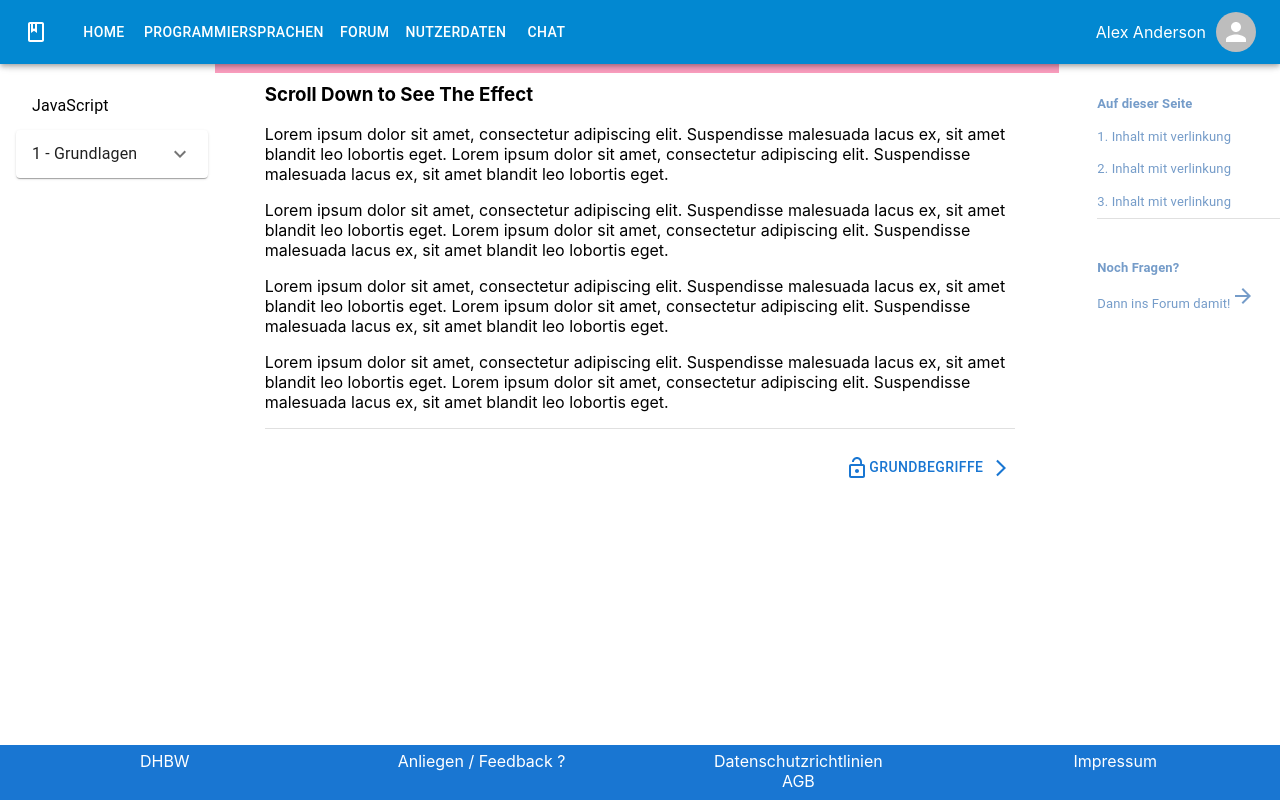
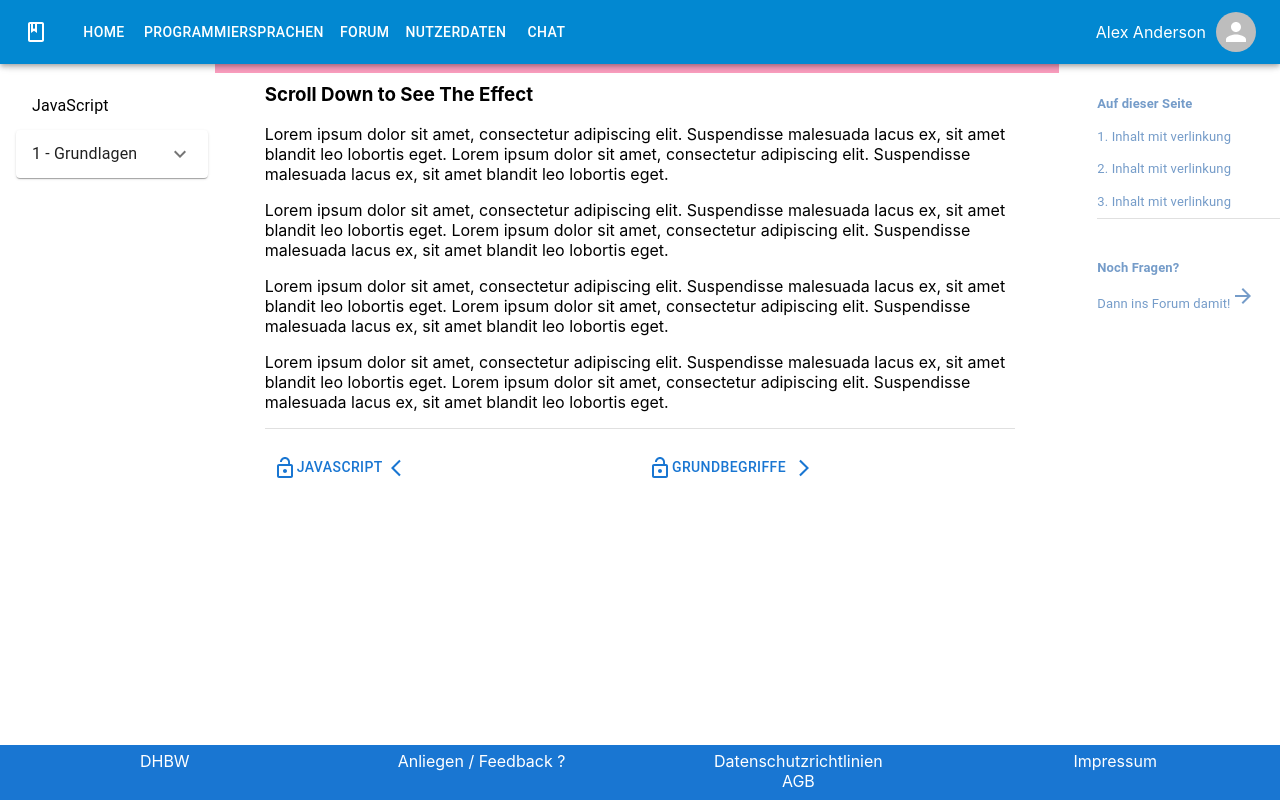
Before and after one commit to sakulklk/Lernmanagement, a Next.js app: page /JSK1 in a window 1280 px wide. Built offline with nearby package versions, Linux system fonts and the light colour scheme.

Commit message:
1 file modified

```diff
--- a/components/inhalt/K1/inhaltJSK1.js
+++ b/components/inhalt/K1/inhaltJSK1.js
@@ -1,6 +1,7 @@
 import * as React from 'react';
 import Typography from '@mui/material/Typography';
 import ArrowForwardIosIcon from '@mui/icons-material/ArrowForwardIos';
+import ArrowBackIosIcon from '@mui/icons-material/ArrowBackIos';
 import Button from '@mui/material/Button';
 import Grid from '@mui/material/Grid';
 import LockOpenIcon from '@mui/icons-material/LockOpen';
@@ -52,11 +53,20 @@ export default function Sidemenu() {
         <Divider />
         <br />
         <Grid container justifyContent="flex-end">
-          <a href="/JSK1">
-            <Button variant="text" endIcon={<ArrowForwardIosIcon />}>
-              <LockOpenIcon></LockOpenIcon> Grundbegriffe
-            </Button>
-          </a>
+          <Grid item xs={6} justifyContent="flex-start">
+            <a href="/JSK1">
+              <Button variant="text" endIcon={<ArrowBackIosIcon />}>
+                <LockOpenIcon></LockOpenIcon> JavaScript
+              </Button>
+            </a>
+          </Grid>
+          <Grid item xs={6} justifyContent="flex-end">
+            <a href="/JSK1">
+              <Button variant="text" endIcon={<ArrowForwardIosIcon />}>
+                <LockOpenIcon></LockOpenIcon> Grundbegriffe
+              </Button>
+            </a>
+          </Grid>
         </Grid>
       </div>
     </div>
```
